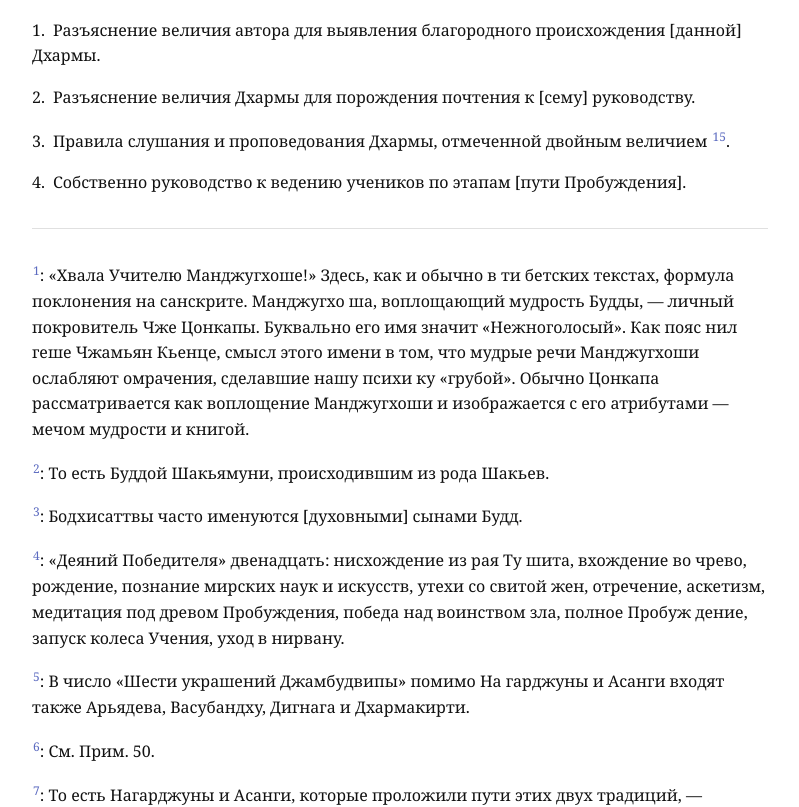
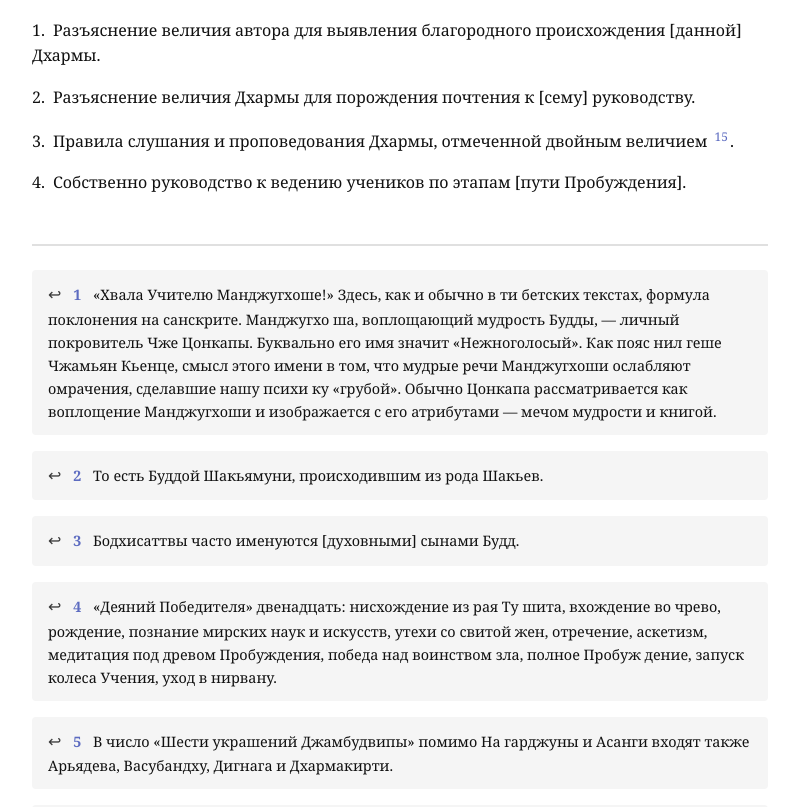
Before and after one commit to CorazonCruzo/lamrim, a React (Vite) app: page /read/1-01 in a window 1280 px wide. Shown: the part 1564-2371 px from the top of the page, without its empty margins (380-1179 px from the left). Built offline with nearby package versions, Linux system fonts and the light colour scheme; no server answers.

Commit message:
clickable footnotes

```diff
--- a/src/components/reader/ReaderView.css
+++ b/src/components/reader/ReaderView.css
@@ -107,8 +107,58 @@
 .reader-view .footnote-ref {
   font-size: 0.75em;
   vertical-align: super;
+  margin-left: 1px;
+  scroll-margin-top: 20px;
+}
+
+.reader-view .footnote-ref a {
   color: var(--color-primary);
-  margin-left: 1px;
+  text-decoration: none;
+  padding: 0 2px;
+  border-bottom: 1px solid transparent;
+}
+
+.reader-view .footnote-ref a:hover {
+  border-bottom-color: var(--color-primary);
+}
+
+.reader-view .footnotes-section {
+  margin-top: 3rem;
+  padding-top: 1.5rem;
+  border-top: 2px solid var(--color-border);
+}
+
+.reader-view .footnote-def {
+  margin-bottom: 1rem;
+  padding: 0.75rem 1rem;
+  background-color: var(--color-bg-secondary);
+  border-radius: 4px;
+  font-size: 0.9em;
+  line-height: 1.6;
+  scroll-margin-top: 100px;
+}
+
+.reader-view .footnote-def:target {
+  background-color: var(--color-primary-light, rgba(59, 130, 246, 0.1));
+  box-shadow: 0 0 0 2px var(--color-primary);
+}
+
+.reader-view .footnote-num {
+  font-weight: 600;
+  color: var(--color-primary);
+  margin-right: 0.5rem;
+}
+
+.reader-view .footnote-backref {
+  display: inline-block;
+  margin-right: 0.5rem;
+  text-decoration: none;
+  color: var(--color-text-secondary);
+  font-size: 1rem;
+}
+
+.reader-view .footnote-backref:hover {
+  color: var(--color-primary);
 }
 
 .reader-view h3 {
--- a/src/components/reader/ReaderView.tsx
+++ b/src/components/reader/ReaderView.tsx
@@ -8,7 +8,32 @@ interface ReaderViewProps {
 }
 
 function transformFootnotes(text: string): string {
-  return text.replace(/\[\^(\d+)\]/g, '<sup class="footnote-ref">$1</sup>');
+  const parts = text.split(/\n---\n/);
+
+  if (parts.length < 2) {
+    return text.replace(
+      /\[\^(\d+)\]/g,
+      '<sup id="fnref-$1" class="footnote-ref"><a href="#fn-$1">$1</a></sup>'
+    );
+  }
+
+  let mainContent = parts[0];
+  let footnotesSection = parts.slice(1).join('\n---\n');
+
+  mainContent = mainContent.replace(
+    /\[\^(\d+)\]/g,
+    '<sup id="fnref-$1" class="footnote-ref"><a href="#fn-$1" title="Перейти к примечанию $1">$1</a></sup>'
+  );
+
+  footnotesSection = footnotesSection.replace(
+    /\[\^(\d+)\]:\s*([\s\S]*?)(?=\n\n\[\^\d+\]:|$)/g,
+    (_, num, text) => {
+      const cleanText = text.trim();
+      return `<div id="fn-${num}" class="footnote-def"><a href="#fnref-${num}" class="footnote-backref" title="Вернуться к тексту">↩</a> <span class="footnote-num">${num}</span> ${cleanText}</div>\n\n`;
+    }
+  );
+
+  return mainContent + '\n\n<div class="footnotes-section">\n\n' + footnotesSection + '\n</div>';
 }
 
 export default function ReaderView({ content }: ReaderViewProps) {
--- a/src/content/volumes/volume-1/25-obretenie-ustremlennosti.md
+++ b/src/content/volumes/volume-1/25-obretenie-ustremlennosti.md
@@ -471,6 +471,10 @@
 
 [^437]: Там же (300a7). 438«Ритуал порождения устремленности» (242a1). 439«Ритуал порождения устремленности» (241b7-242a1).
 
+[^438]: «Ритуал порождения *устремленности*» (242a1).
+
+[^439]: «Ритуал порождения *устремленности*» (241b7-242a1).
+
 [^440]: То есть Будды Шакьямуни.
 
 [^441]: Наиболее распространенная формула приглашения, соглас но комментарию ДЖА, такова: «Защитников всех существ, По бедителей страшных армий Мары, истинно знающих все вещи — Бхагаванов со спутниками прийти сюда молю!»
--- a/src/index.css
+++ b/src/index.css
@@ -83,6 +83,10 @@
   box-sizing: border-box;
 }
 
+html {
+  scroll-behavior: smooth;
+}
+
 body {
   margin: 0;
   font-family: var(--font-sans);
```
Also changed, not shown: src/content/volumes/volume-1/06-kratkoe-izlozhenie-pravil-praktiki.md (+40 -0 lines), src/content/footnotes.json.
